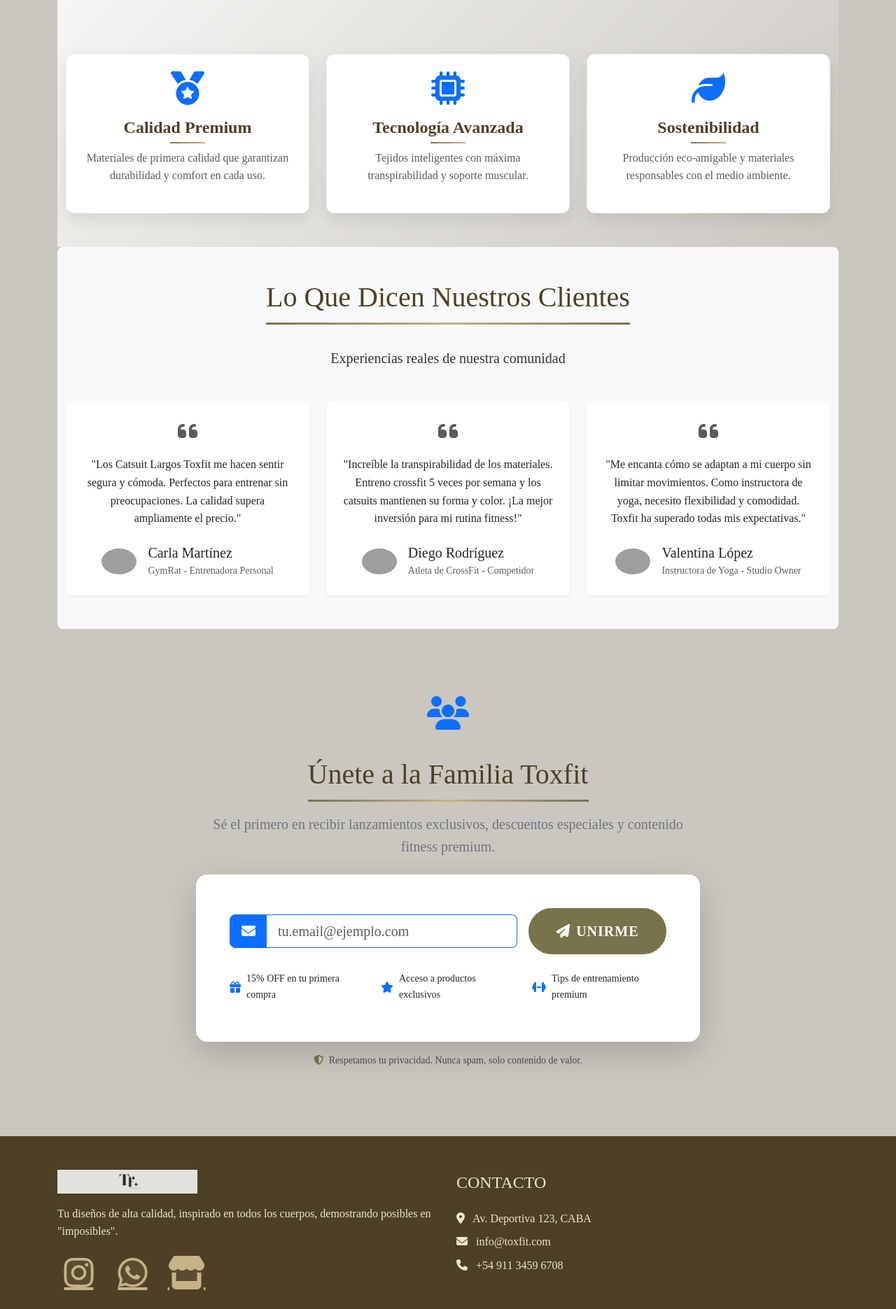
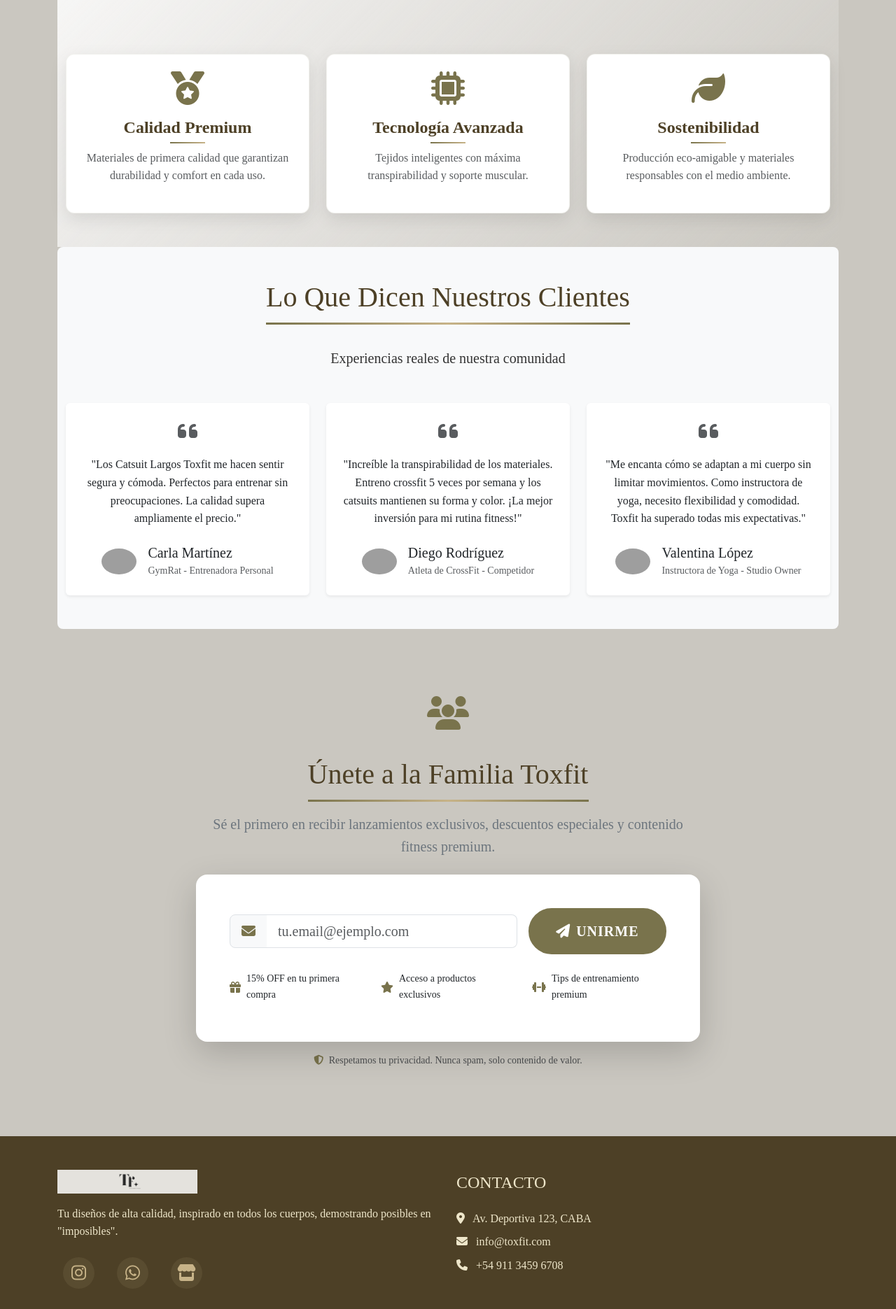
Before and after one commit to IsabellaYH/store, a website: page index.html in a window 1280 px wide. Shown: the part 1849-3720 px from the top of the page at 70% size. Drawn offline with nearby package versions, Linux system fonts and the light colour scheme; grey boxes are pictures that could not be loaded.

Commit message:
new changes about icons in footers

```diff
--- a/index.html
+++ b/index.html
@@ -55,7 +55,8 @@
                         <h2 class="hero-subtitle mb-4">Viste un Catsuit y lleva con vos el estilo</h2>
                         <p class="hero-description mb-4">Enterizo deportivo de alta calidad que te ofrece comodidad,
                             seguridad y estilo.</p>
-                        <a href="./pages/products.html" class="btn btn-toxfit btn-toxfit-primary btn-lg">Descubrir modelos</a>
+                        <a href="./pages/products.html" class="btn btn-toxfit btn-toxfit-primary btn-lg">Descubrir
+                            modelos</a>
                     </div>
                     <div class="col-lg-6 order-lg-2 order-1 mb-4 mb-lg-0">
                         <img src="./assests/img/catsuitMangas.jpeg" alt="Catsuit deportivo"
@@ -90,7 +91,8 @@
                                     <span class="badge bg-success">EN STOCK</span>
                                 </div>
                                 <div class="mt-3 d-grid">
-                                    <a href="./pages/products.html" class="btn btn-toxfit btn-toxfit-outline">Ver Más</a>
+                                    <a href="./pages/products.html" class="btn btn-toxfit btn-toxfit-outline">Ver
+                                        Más</a>
                                 </div>
                             </div>
                         </div>
@@ -112,7 +114,8 @@
                                     <span class="badge bg-success">EN STOCK</span>
                                 </div>
                                 <div class="mt-3 d-grid">
-                                    <a href="./pages/products.html" class="btn btn-toxfit btn-toxfit-outline">Ver Más</a>
+                                    <a href="./pages/products.html" class="btn btn-toxfit btn-toxfit-outline">Ver
+                                        Más</a>
                                 </div>
                             </div>
                         </div>
@@ -134,7 +137,8 @@
                                     <span class="badge bg-success">EN STOCK</span>
                                 </div>
                                 <div class="mt-3 d-grid">
-                                    <a href="./pages/products.html" class="btn btn-toxfit btn-toxfit-outline">Ver Más</a>
+                                    <a href="./pages/products.html" class="btn btn-toxfit btn-toxfit-outline">Ver
+                                        Más</a>
                                 </div>
                             </div>
                         </div>
@@ -142,7 +146,8 @@
                 </div>
 
                 <div class="text-center mt-5">
-                    <a href="./pages/products.html" class="btn btn-toxfit btn-toxfit-primary btn-lg px-5">Ver todos los productos</a>
+                    <a href="./pages/products.html" class="btn btn-toxfit btn-toxfit-primary btn-lg px-5">Ver todos los
+                        productos</a>
                 </div>
             </div>
         </section>
@@ -159,7 +164,7 @@
                     <div class="col-md-4">
                         <div class="feature-item text-center p-4 h-100">
                             <div class="feature-icon mb-3">
-                                <i class="fas fa-medal fa-3x text-primary"></i>
+                                <i class="fas fa-medal fa-3x text-toxfit-primary"></i>
                             </div>
                             <h3 class="feature-title h4 mb-3">Calidad Premium</h3>
                             <p class="text-muted">Materiales de primera calidad que garantizan durabilidad y comfort en
@@ -171,7 +176,7 @@
                     <div class="col-md-4">
                         <div class="feature-item text-center p-4 h-100">
                             <div class="feature-icon mb-3">
-                                <i class="fas fa-microchip fa-3x text-primary"></i>
+                                <i class="fas fa-microchip fa-3x text-toxfit-primary"></i>
                             </div>
                             <h3 class="feature-title h4 mb-3">Tecnología Avanzada</h3>
                             <p class="text-muted">Tejidos inteligentes con máxima transpirabilidad y soporte muscular.
@@ -183,7 +188,7 @@
                     <div class="col-md-4">
                         <div class="feature-item text-center p-4 h-100">
                             <div class="feature-icon mb-3">
-                                <i class="fas fa-leaf fa-3x text-primary"></i>
+                                <i class="fas fa-leaf fa-3x text-toxfit-primary"></i>
                             </div>
                             <h3 class="feature-title h4 mb-3">Sostenibilidad</h3>
                             <p class="text-muted">Producción eco-amigable y materiales responsables con el medio
@@ -285,7 +290,7 @@
                     <div class="col-lg-8 text-center">
                         <!-- Icono decorativo -->
                         <div class="mb-4">
-                            <i class="fas fa-users fa-3x text-primary mb-3"></i>
+                            <i class="fas fa-users fa-3x text-toxfit-primary mb-3"></i>
                         </div>
 
                         <h2 class="section-title mb-3">Únete a la Familia Toxfit</h2>
@@ -298,16 +303,17 @@
                                     <div class="row g-3 align-items-center justify-content-center">
                                         <div class="col-md-8">
                                             <div class="input-group input-group-lg">
-                                                <span class="input-group-text bg-primary text-white border-primary">
-                                                    <i class="fas fa-envelope"></i>
-                                                </span>
-                                                <input type="email" class="form-control form-control-lg border-primary"
+                                                <span class="input-group-text">
+                                                    <i class="fas fa-envelope text-toxfit-primary"></i> </span>
+                                                <input type="email"
+                                                    class="form-control form-control-lg text-toxfit-primary"
                                                     placeholder="tu.email@ejemplo.com" style="border-left: none;"
                                                     required>
                                             </div>
                                         </div>
                                         <div class="col-md-4">
-                                            <button class="btn btn-toxfit btn-toxfit-primary btn-lg w-100 px-4 py-3 fw-bold"
+                                            <button
+                                                class="btn btn-toxfit btn-toxfit-primary btn-lg w-100 px-4 py-3 fw-bold"
                                                 type="submit">
                                                 <i class="fas fa-paper-plane me-2"></i>UNIRME
                                             </button>
@@ -319,19 +325,19 @@
                                 <div class="row mt-4 text-start">
                                     <div class="col-md-4">
                                         <div class="d-flex align-items-center mb-2">
-                                            <i class="fas fa-gift text-primary me-2"></i>
+                                            <i class="fas fa-gift text-toxfit-primary me-2"></i>
                                             <small>15% OFF en tu primera compra</small>
                                         </div>
                                     </div>
                                     <div class="col-md-4">
                                         <div class="d-flex align-items-center mb-2">
-                                            <i class="fas fa-star text-primary me-2"></i>
+                                            <i class="fas fa-star text-toxfit-primary me-2"></i>
                                             <small>Acceso a productos exclusivos</small>
                                         </div>
                                     </div>
                                     <div class="col-md-4">
                                         <div class="d-flex align-items-center mb-2">
-                                            <i class="fas fa-dumbbell text-primary me-2"></i>
+                                            <i class="fas fa-dumbbell text-toxfit-primary me-2"></i>
                                             <small>Tips de entrenamiento premium</small>
                                         </div>
                                     </div>
@@ -361,16 +367,16 @@
                             cuerpos, demostrando posibles en "imposibles".</p>
                         <div class="d-flex gap-3">
                             <a href="https://www.instagram.com/toxfitn" target="_blank" rel="instagram"
-                                class="social-link">
-                                <i class="fab fa-instagram fa-2x"></i>
+                                class="social-link text-decoration-none">
+                                <i class="fab fa-instagram fa-1x"></i>
                             </a>
                             <a href="https://wa.link/do7ka0" target="_blank" rel="whatsapp"
-                                class="social-link">
-                                <i class="fab fa-whatsapp fa-2x"></i>
+                                class="social-link text-decoration-none">
+                                <i class="fab fa-whatsapp fa-1x"></i>
                             </a>
-                            <a href="https://listado.mercadolibre.com.ar/pagina/toxfit/" target="_blank"
-                                rel="mercadolibre" class="social-link">
-                                <i class="fas fa-store fa-2x"></i>
+                            <a href="https://listado.mercadolibre.com.ar/pagina/toxfit/" target="_blank" rel="mercadolibre"
+                                class="social-link text-decoration-none">
+                                <i class="fas fa-store fa-1x"></i>
                             </a>
                         </div>
                     </div>
--- a/sass/_footer.scss
+++ b/sass/_footer.scss
@@ -17,11 +17,15 @@
     left: 0;
     width: 100%;
     height: 100%;
-    background: linear-gradient(135deg, rgba(variables.$secondary, 0.9) 0%, rgba(variables.$secondary, 0.95) 100%);
+    background: linear-gradient(
+      135deg,
+      rgba(variables.$secondary, 0.9) 0%,
+      rgba(variables.$secondary, 0.95) 100%
+    );
     z-index: -1;
   }
 
-  .social-link {
+  a.social-link {
     color: variables.$accent;
     font-size: 1.5rem;
     transition: variables.$transition-medium;
@@ -34,7 +38,8 @@
     background: rgba(variables.$accent, 0.1);
     margin: 0 0.5rem;
 
-    &:hover {
+    &:hover,
+    &:focus {
       color: variables.$light;
       transform: translateY(-5px) rotate(5deg);
       background: rgba(variables.$accent, 0.2);
--- a/sass/styles.scss
+++ b/sass/styles.scss
@@ -29,10 +29,14 @@
   color: variables.$primary;
 }
 
-.fa-tshirt, .fa-medal, .fa-heart,
-.fa-ruler-combined, .fa-headset,
-.fa-shield-alt, .fa-truck {
-  color: variables.$primary;
+.feature-item .feature-icon i.fas {
+  color: $primary;
+   text-decoration: none !important;
+}
+
+// Arreglo para íconos dentro de input-group con fondo de color
+.input-group-text.bg-primary .fas {
+  color: variables.$white;
 }
 
 // ===== ESTILOS PARA BOTONES DE FILTRO ACTIVOS =====
```
Also changed, not shown: pages/aboutMe.html (+17 -17 lines), pages/contact.html (+8 -8 lines), pages/products.html (+14 -14 lines), pages/sales.html (+6 -6 lines), 1 other file.
